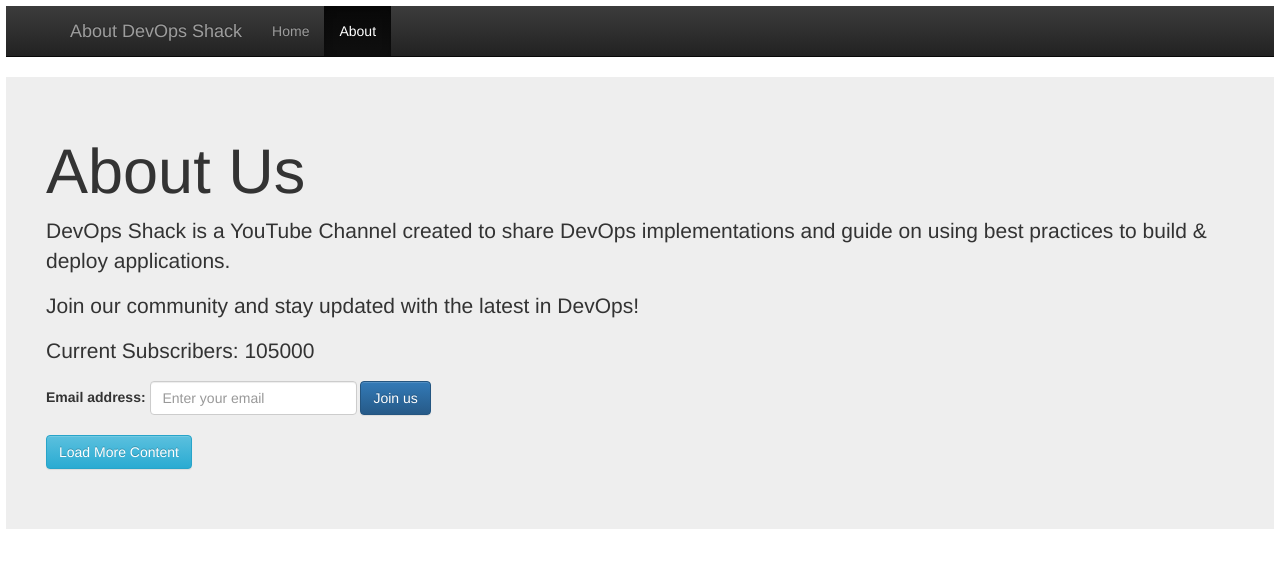
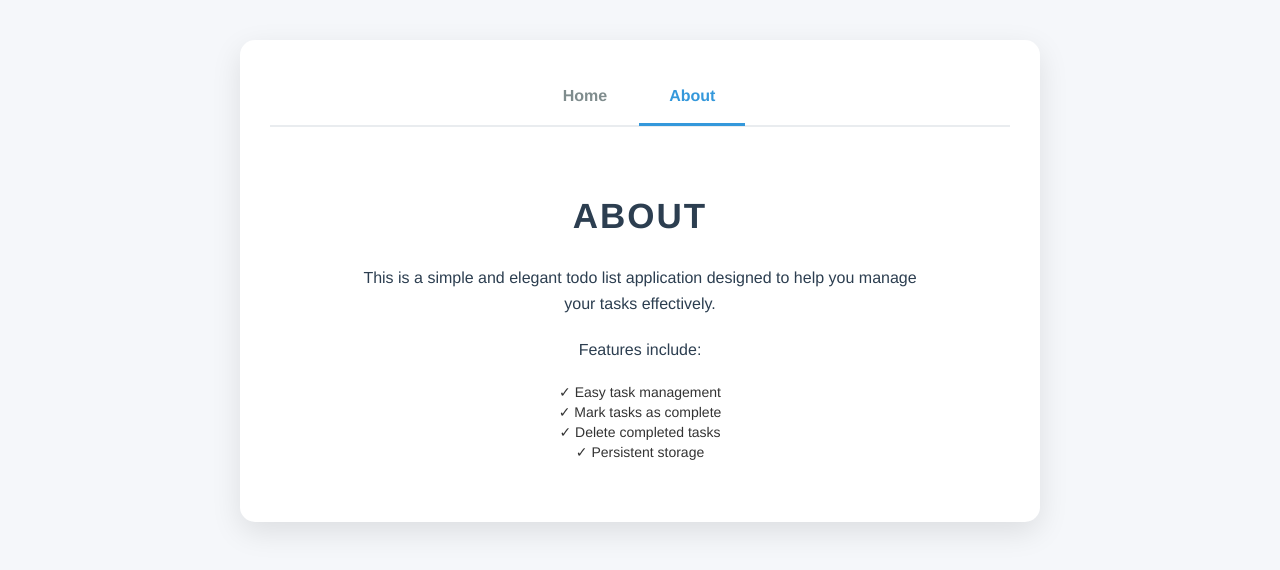
Before and after one commit to P-S-5/DevOps_Project, a website: page about.html in a window 1280 px wide. Drawn offline with nearby package versions, Linux system fonts and the light colour scheme.

Commit message:
made changes to html pages and package.json

```diff
--- a/about.html
+++ b/about.html
@@ -1,81 +1,101 @@
 <!DOCTYPE html>
-<html>
-
+<html lang="en">
 <head>
-    <title>About Us Page</title>
+    <title>DevOps ToDo List - About</title>
     <script src="https://ajax.googleapis.com/ajax/libs/jquery/1.11.2/jquery.min.js"></script>
     <link rel="stylesheet" href="https://maxcdn.bootstrapcdn.com/bootstrap/3.3.1/css/bootstrap.min.css">
     <link rel="stylesheet" href="https://maxcdn.bootstrapcdn.com/bootstrap/3.3.1/css/bootstrap-theme.min.css">
     <script src="https://maxcdn.bootstrapcdn.com/bootstrap/3.3.1/js/bootstrap.min.js"></script>
-    <script>
-        $(document).ready(function () {
-            // Simulate fetching subscriber count
-            var subscriberCount = 105000; // Example count
-            $('#subscriberCount').text(subscriberCount);
+    <style>
+        body {
+            background-color: #f5f7fa;
+            font-family: 'Helvetica Neue', Arial, sans-serif;
+        }
 
-            // Handle form submission
-            $('#joinForm').submit(function (event) {
-                event.preventDefault();
-                var email = $('#email').val();
-                if (email) {
-                    alert("Thank you for joining us, " + email + "!");
-                    $('#joinForm')[0].reset();
-                } else {
-                    alert("Please enter a valid email address.");
-                }
-            });
+        .main-container {
+            max-width: 800px;
+            margin: 40px auto;
+            padding: 30px;
+            background: white;
+            border-radius: 15px;
+            box-shadow: 0 10px 30px rgba(0, 0, 0, 0.1);
+        }
 
-            // Load additional content dynamically
-            $('#loadMore').click(function () {
-                $.ajax({
-                    url: 'additional_content.html', // URL to load additional content
-                    success: function (data) {
-                        $('#additionalContent').html(data);
-                    },
-                    error: function () {
-                        alert('Failed to load additional content.');
-                    }
-                });
-            });
-        });
-    </script>
+        .nav-tabs {
+            border-bottom: 2px solid #e9ecef;
+            display: flex;
+            justify-content: center;
+            margin-bottom: 30px;
+        }
+
+        .nav-tabs > li > a {
+            color: #7f8c8d;
+            font-size: 16px;
+            font-weight: 600;
+            padding: 15px 30px;
+            border: none;
+            transition: all 0.3s ease;
+        }
+
+        .nav-tabs > li > a:hover {
+            background-color: transparent;
+            color: #3498db;
+            border: none;
+        }
+
+        .nav-tabs > li.active > a,
+        .nav-tabs > li.active > a:focus,
+        .nav-tabs > li.active > a:hover {
+            color: #3498db;
+            border: none;
+            border-bottom: 3px solid #3498db;
+            background-color: transparent;
+        }
+
+        .about-content {
+            max-width: 600px;
+            margin: 0 auto;
+            padding: 20px;
+            text-align: center;
+        }
+
+        .about-title {
+            color: #2c3e50;
+            font-size: 2.5em;
+            font-weight: 700;
+            margin-bottom: 30px;
+            text-transform: uppercase;
+            letter-spacing: 2px;
+        }
+
+        .about-text {
+            font-size: 16px;
+            line-height: 1.6;
+            color: #2c3e50;
+            margin-bottom: 20px;
+        }
+    </style>
 </head>
+<body>
+    <div class="container">
+        <div class="main-container">
+            <ul class="nav nav-tabs" role="tablist">
+                <li role="presentation"><a href="/" aria-controls="home" role="tab">Home</a></li>
+                <li role="presentation" class="active"><a href="/about" aria-controls="about" role="tab">About</a></li>
+            </ul>
 
-<body>
-    <div style="margin:6px;">
-        <nav class="navbar navbar-inverse navbar-static-top">
-            <div class="container">
-                <a class="navbar-brand" href="/">About DevOps Shack</a>
-                <ul class="nav navbar-nav">
-                    <li>
-                        <a href="/">Home</a>
-                    </li>
-                    <li class="active">
-                        <a href="/about">About</a>
-                    </li>
+            <div class="about-content">
+                <h1 class="about-title">About</h1>
+                <p class="about-text">This is a simple and elegant todo list application designed to help you manage your tasks effectively.</p>
+                <p class="about-text">Features include:</p>
+                <ul class="list-unstyled">
+                    <li>✓ Easy task management</li>
+                    <li>✓ Mark tasks as complete</li>
+                    <li>✓ Delete completed tasks</li>
+                    <li>✓ Persistent storage</li>
                 </ul>
             </div>
-        </nav>
-        <div class="jumbotron" style="padding:40px;">
-            <h1>About Us</h1>
-            <strong>
-                <p>DevOps Shack is a YouTube Channel created to share DevOps implementations and guide on using best
-                    practices to build & deploy applications.</p>
-            </strong>
-            <p>Join our community and stay updated with the latest in DevOps!</p>
-            <p>Current Subscribers: <span id="subscriberCount"></span></p>
-            <form id="joinForm" class="form-inline">
-                <div class="form-group">
-                    <label for="email">Email address:</label>
-                    <input type="email" class="form-control" id="email" placeholder="Enter your email">
-                </div>
-                <button type="submit" class="btn btn-primary">Join us</button>
-            </form>
-            <br>
-            <button id="loadMore" class="btn btn-info">Load More Content</button>
-            <div id="additionalContent" style="margin-top:20px;"></div>
         </div>
     </div>
 </body>
-
 </html>
--- a/package.json
+++ b/package.json
@@ -1,6 +1,6 @@
 {
   "dependencies": {
-    "express": "*"
+    "express": "^4.21.1"
   },
   "scripts": {
     "start": "node app.js"
@@ -8,7 +8,6 @@
   "name": "basic-nodejs",
   "version": "1.0.0",
   "main": "app.js",
-  "devDependencies": {},
   "author": "Piyush",
   "license": "MIT",
   "description": "NodeJS Project with Expres FrameWork and Running in Docker Container"
```
Also changed, not shown: index.html (+2 -24 lines).
